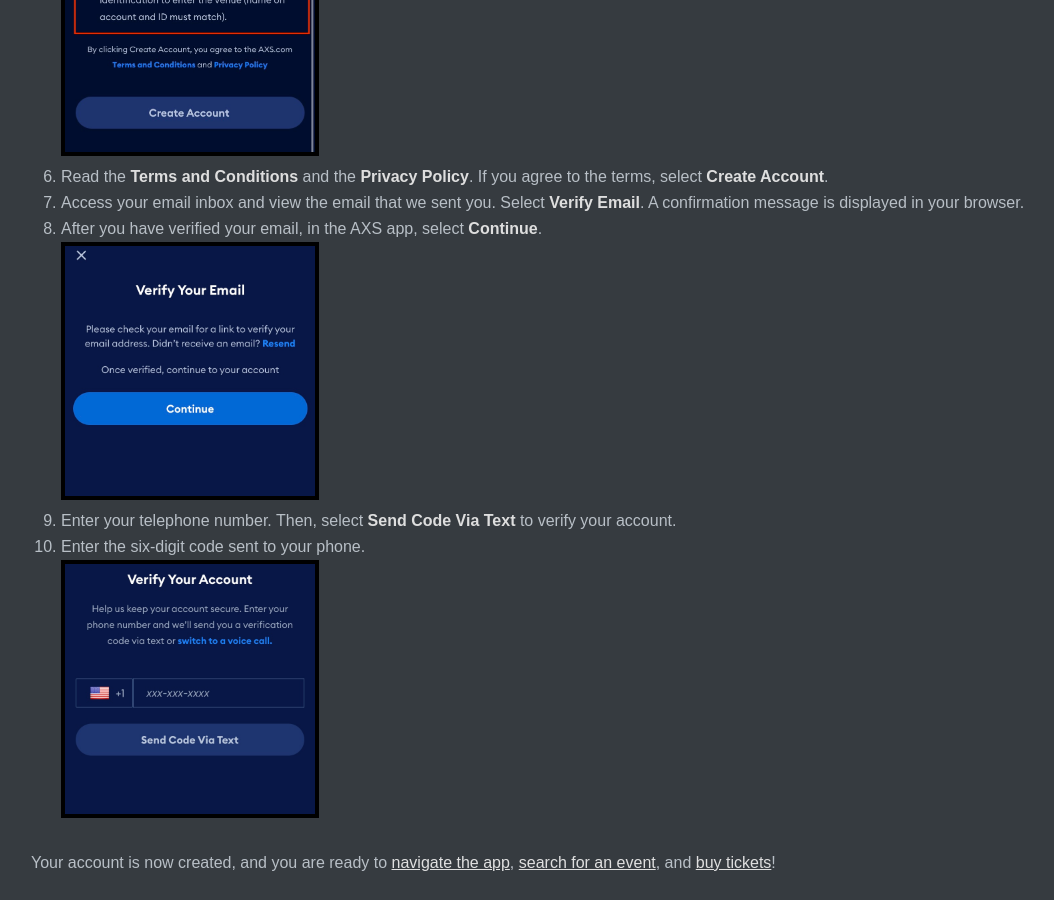
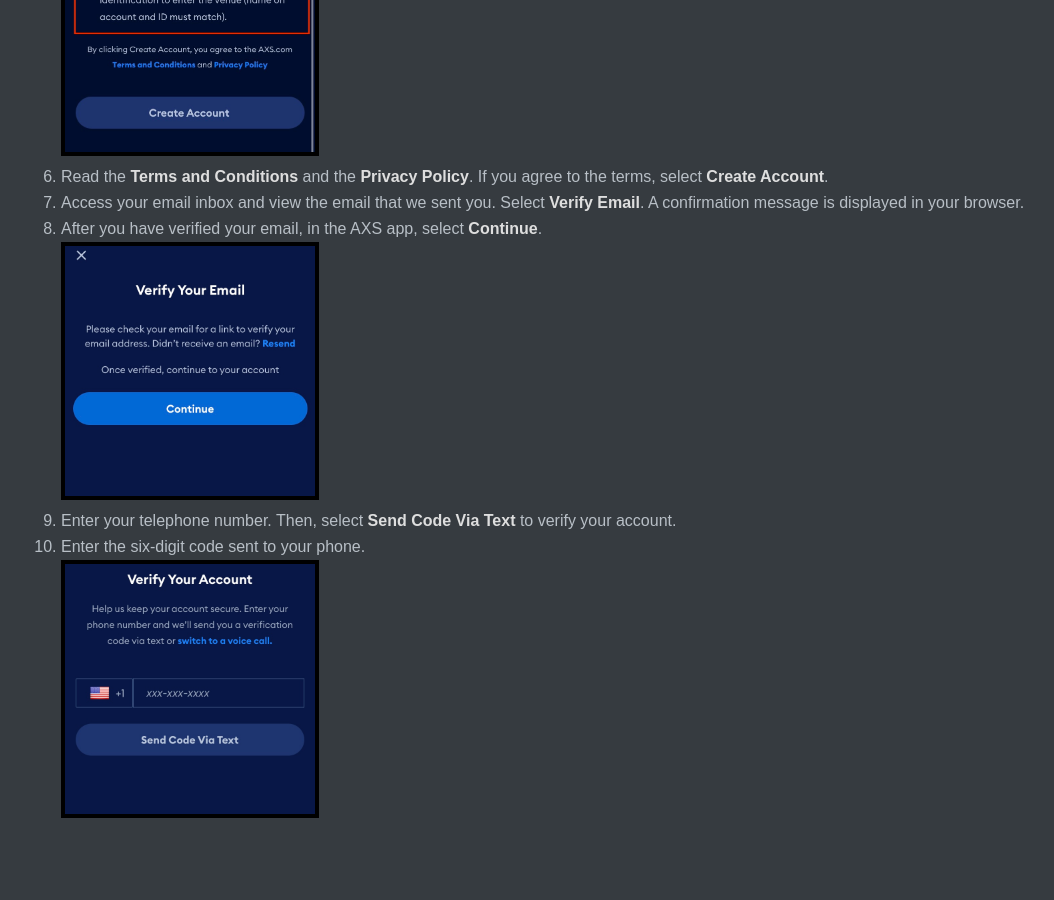
Before and after one commit to Jack-Walton/jack-walton.github.io, a Jekyll site: the page built from AXS/create_an_account.md, in a window 1280 px wide and 900 px high, scrolled down 1072 px. Shown: the whole window, without its empty margins (9-1063 px from the left). Built offline with Jekyll 4.4.1, drawn with Linux system fonts in a browser that asks for light colours; after the commit the page ends 1922 px from its top, so only the background shows below that.

Commit message:
Update create_an_account.md

```diff
--- a/AXS/create_an_account.md
+++ b/AXS/create_an_account.md
@@ -35,5 +35,3 @@
   <img src="{{ site.baseurl }}/AXS/pictures/create_an_account/create_an_account_step_10.jpg"
   alt="Step 10"  width="250"/>
 </ol>
-
-Your account is now created, and you are ready to [navigate the app]({{ site.baseurl }}/AXS/navigate_app), [search for an event]({{ site.baseurl }}/AXS/search_for_event), and [buy tickets]({{ site.baseurl }}/AXS/buy_tickets)!
```
